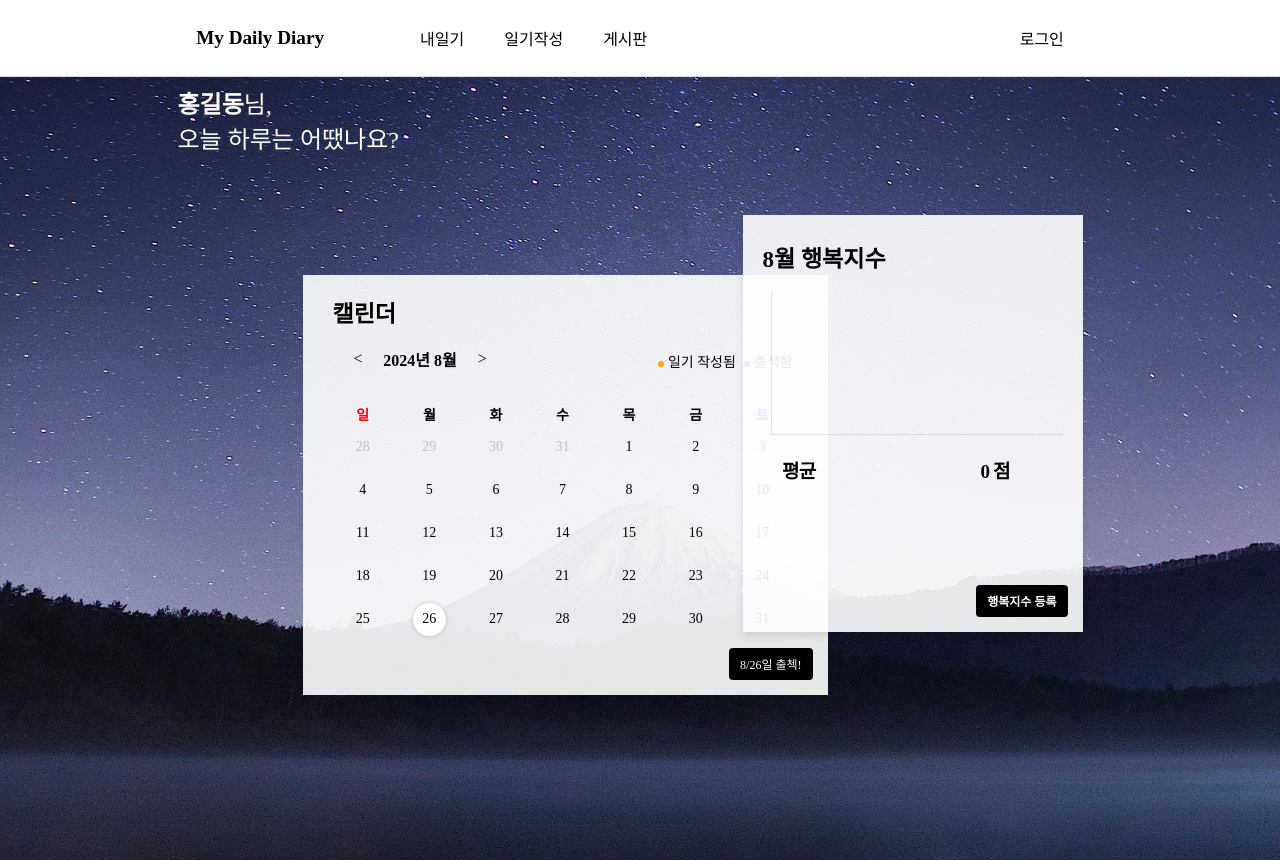
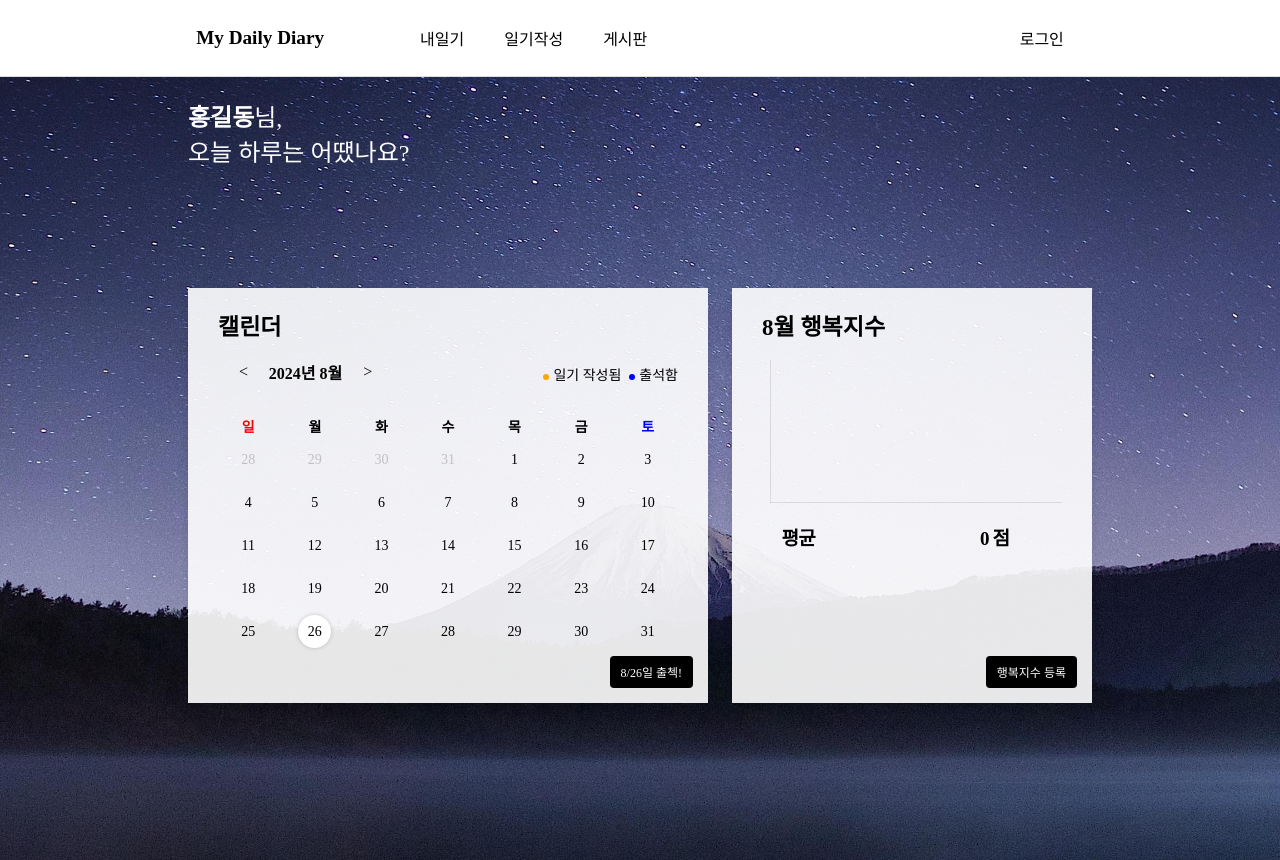
Before and after one commit to SuhyeonB/capstone_FE, a React (Create React App) app: page / in a window 1280 px wide. Built offline with nearby package versions, Linux system fonts and the light colour scheme; no server answers.

Commit message:
add Weather.js

```diff
--- a/src/components/Main.js
+++ b/src/components/Main.js
@@ -13,7 +13,7 @@ const Main = () => {
             {isLoggedIn ? (
                 // 로그인 된 상태의 화면
                 <div className="logged-in-view">
-                    <div className="header">
+                    <div className="content-header">
                         <div className="text fade-in-up">
                             <strong>{username}</strong>님, <br />오늘 하루는 어땠나요?
                         </div>
--- a/src/pages/main/Calendar.js
+++ b/src/pages/main/Calendar.js
@@ -82,7 +82,7 @@ const Calendar = () => {
   };
 
   return (
-    <div className="container">
+    <div>
       <div className="calendar-container">
         <h1><strong>캘린더</strong></h1>
         <div className="calendar-header">
--- a/src/pages/main/Happiness.js
+++ b/src/pages/main/Happiness.js
@@ -54,33 +54,33 @@ const Happiness = () => {
     scales: {
       x: {
         grid: {
-          display: false, // X축의 세로선 숨김
+          display: false,
         },
         ticks: {
-          display: false, // X축 레이블 숨기기
+          display: false,
         },
       },
       y: {
         grid: {
-          display: false, // 모든 Y축의 가로선 숨김
+          display: false,
         },
         ticks: {
-          display: false, // Y축 레이블 숨기기
+          display: false,
         },
         min: 0,
-        max: 10, // Y축 범위 0에서 10으로 설정
+        max: 10,
       },
     },
     plugins: {
       legend: {
-        display: false, // 범례 숨기기
+        display: false,
       },
     },
-    maintainAspectRatio: false, // 차트 비율 고정 해제
+    maintainAspectRatio: false,
     elements: {
       bar: {
-        borderRadius: 2, // 막대 끝 둥글게 설정
-        barPercentage: 0.5, // 막대 너비 설정 (간격 조절)
+        borderRadius: 2,
+        barPercentage: 0.5,
       },
     },
   };
--- a/src/pages/main/Weather.js
+++ b/src/pages/main/Weather.js
@@ -1,9 +1,68 @@
-import React from 'react';
+import React, { useState, useEffect } from 'react';
+import axios from 'axios';
 
 const Weather = () => {
+    const [weatherData, setWeatherData] = useState(null);
+    const [loading, setLoading] = useState(true);
+    const [error, setError] = useState(null);
+
+    const API_KEY = process.env.REACT_APP_OPENWEATHER_API_KEY;
+
+    useEffect(() => {
+        const fetchWeatherData = async (lat, lon) => {
+            const apiUrl = `https://api.openweathermap.org/data/2.5/weather?lat=${lat}&lon=${lon}&appid=${API_KEY}&units=metric&lang=kr`;
+            try {
+                const response = await axios.get(apiUrl);
+                // Forced conversion of "Seoul" and "Uijeongbu" to Korean (add other regions if necessary)
+                let cityName = response.data.name;
+                if (cityName === "Seoul") {
+                    cityName = "서울";
+                } else if (cityName === "Uijeongbu") {
+                    cityName = "의정부";
+                }
+                setWeatherData({ ...response.data, name: cityName });
+                setLoading(false);
+            } catch (error) {
+                setError('날씨 정보를 가져오는 데 실패했습니다.');
+                setLoading(false);
+            }
+        };
+
+        const getLocation = () => {
+            if (navigator.geolocation) {
+                navigator.geolocation.getCurrentPosition(
+                    (position) => {
+                        const { latitude, longitude } = position.coords;
+                        fetchWeatherData(latitude, longitude);
+                    },
+                    () => {
+                        setError('위치 정보를 가져오는 데 실패했습니다.');
+                        setLoading(false);
+                    }
+                );
+            } else {
+                setError('Geolocation이 지원되지 않는 브라우저입니다.');
+                setLoading(false);
+            }
+        };
+
+        getLocation();
+    }, [API_KEY]);
+
+    if (loading) {
+        return <div></div>;
+    }
+
+    if (error) {
+        return <div>{error}</div>;
+    }
+
     return (
-        <div>
-
+        <div className="weather-container">
+            <div className="weather-box">
+                <p className="city-name">{weatherData.name}</p>
+                <p className="temperature">{Math.round(weatherData.main.temp)}°C</p>
+            </div>
         </div>
     );
 };
--- a/src/styles/component_css/Main.css
+++ b/src/styles/component_css/Main.css
@@ -279,7 +279,7 @@ header {
   }
 }
 
-/* Calendar.css */
+/* Calendar, Happiness.css */
 h1 {
   text-align: left;
   font-size: 23px;
@@ -287,16 +287,43 @@ h1 {
   font-weight: bold;
 }
 
-.calendar-container {
-  width: 460px;
+.calendar-container, .happiness-card {
   height: 370px;
   background-color: rgba(255, 255, 255, 0.9);
-  padding: 15px 35px 35px 30px;
-  text-align: left;
+  box-shadow: 0px 4px 8px rgba(0, 0, 0, 0.1);
+  padding: 15px 30px 30px 30px;
+  text-align: center;
+  margin: 0 auto;
   position: relative;
   transition: all 0.3s ease;
 }
 
+.calendar-container {
+  width: 460px;
+}
+
+.happiness-card {
+  width: 300px;
+}
+
+.attendance-btn, .register-button {
+  background-color: #000;
+  color: #fff;
+  padding: 7px 11px;
+  border: none;
+  cursor: pointer;
+  border-radius: 4px;
+  position: absolute;
+  bottom: 15px;
+  right: 15px;
+  font-size: 12px;
+}
+
+.attendance-btn:hover, .register-button:hover {
+  background-color: #333;
+}
+
+/* Calendar.css*/
 .calendar-header {
   display: flex;
   justify-content: space-between;
@@ -400,23 +427,6 @@ h1 {
   transform: translateX(-50%);
 }
 
-.attendance-btn {
-  background-color: #000;
-  color: #fff;
-  padding: 7px 11px;
-  border: none;
-  cursor: pointer;
-  border-radius: 4px;
-  position: absolute;
-  bottom: 15px;
-  right: 15px;
-  font-size: 12px;
-}
-
-.attendance-btn:hover {
-  background-color: #333;
-}
-
 .today-date {
   font-size: 11px;
   color: black;
@@ -455,17 +465,6 @@ h1 {
 }
 
 /* Happiness.css */
-.happiness-card {
-  width: 300px;
-  height: 377px;
-  padding: 20px;
-  background-color: rgba(255, 255, 255, 0.9);
-  box-shadow: 0px 4px 8px rgba(0, 0, 0, 0.1);
-  text-align: center;
-  margin: 0 auto;
-  position: relative;
-}
-
 .chart-container {
   width: 100%;
   height: 150px;
@@ -501,24 +500,6 @@ h1 {
   padding: 10px 0;
 }
 
-.register-button {
-  background-color: #000;
-  color: #fff;
-  border: none;
-  padding: 7px 11px;
-  border-radius: 4px;
-  cursor: pointer;
-  font-size: 12px;
-  font-weight: bold;
-  position: absolute;
-  bottom: 15px;
-  right: 15px;
-}
-
-.register-button:hover {
-  background-color: #000000;
-}
-
 /* 행복지수 입력 창 */
 .modal {
   position: fixed;
@@ -535,7 +516,6 @@ h1 {
 .modal-content {
   background-color: white;
   padding: 20px;
-  border-radius: 10px;
   width: 300px;
   text-align: center;
 }
@@ -554,14 +534,24 @@ input {
   font-size: 14px;
 }
 
-.submit-button {
-  background-color: #000000;
-  color: white;
-  border: none;
+form {
+  display: flex;
+  flex-direction: column;
+  align-items: center;
+}
+
+.submit-button, .close-button {
+  display: inline-block;
+  margin: 3px 5px 0 5px;
   padding: 5px 10px;
   border-radius: 5px;
   cursor: pointer;
   font-size: 14px;
+}
+
+.submit-button {
+  background-color: #000000;
+  color: #ffffff;
 }
 
 .submit-button:hover {
@@ -571,23 +561,18 @@ input {
 .close-button {
   background-color: #ffffff;
   color: #000;
-  border: none;
-  padding: 5px 10px;
-  margin-top: 10px;
-  cursor: pointer;
 }
 
 .close-button:hover {
   background-color: #ffffff;
 }
 
-/* Calendar & Happiness를 가로로 배치 */
-.content {
+/* 메인페이지의 요소를 가로로 배치 */
+.content-header, .content {
   display: flex;
   justify-content: space-between;
-  gap: 20px;
-  padding: 20px;
-  margin-top: -10vh;
+  align-items: flex-start;
+  gap: 1.5em;
 }
 
 @media (max-width: 768px) {
@@ -602,3 +587,24 @@ input {
     margin: 10px 0;
   }
 }
+
+.city-name, .temperature {
+  font-size: x-large;
+  color: #fff;
+}
+
+.weather-container {
+  display: flex;
+  justify-content: flex-end;
+  align-items: center;
+}
+
+.weather-box {
+  display: flex;
+  align-items: center;
+  font-size: 2.5vh;
+}
+
+.city-name {
+  margin-right: 0.5vw; /* 도시 이름과 온도 사이에 여백 추가 */
+}
```
Also changed, not shown: src/components/Header.js (+44 -0 lines).
